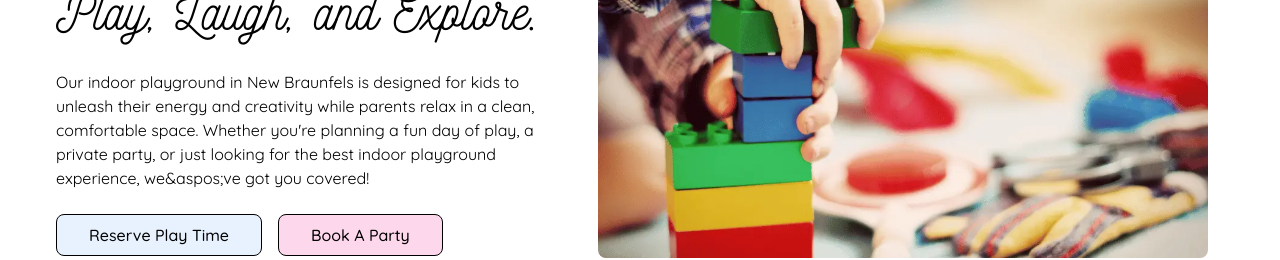
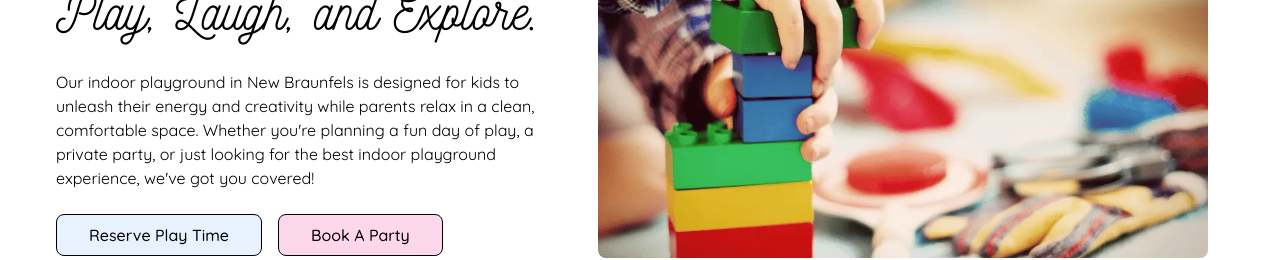
Before and after one commit to the-fun-bug/the-fun-bug, a Next.js app: page / in a window 1280 px wide. Shown: the part 391-651 px from the top of the page. Built offline with nearby package versions, Linux system fonts and the light colour scheme.

Commit message:
fix typo

```diff
--- a/src/components/home/Homepage.tsx
+++ b/src/components/home/Homepage.tsx
@@ -27,7 +27,7 @@ export default function Homepage({
             unleash their energy and creativity while parents relax in a clean,
             comfortable space. Whether you&apos;re planning a fun day of play, a
             private party, or just looking for the best indoor playground
-            experience, we&aspos;ve got you covered!
+            experience, we&apos;ve got you covered!
           </p>
           <div className="flex flex-wrap gap-2 md:gap-4 justify-center lg:justify-start">
             <ButtonLink
```
